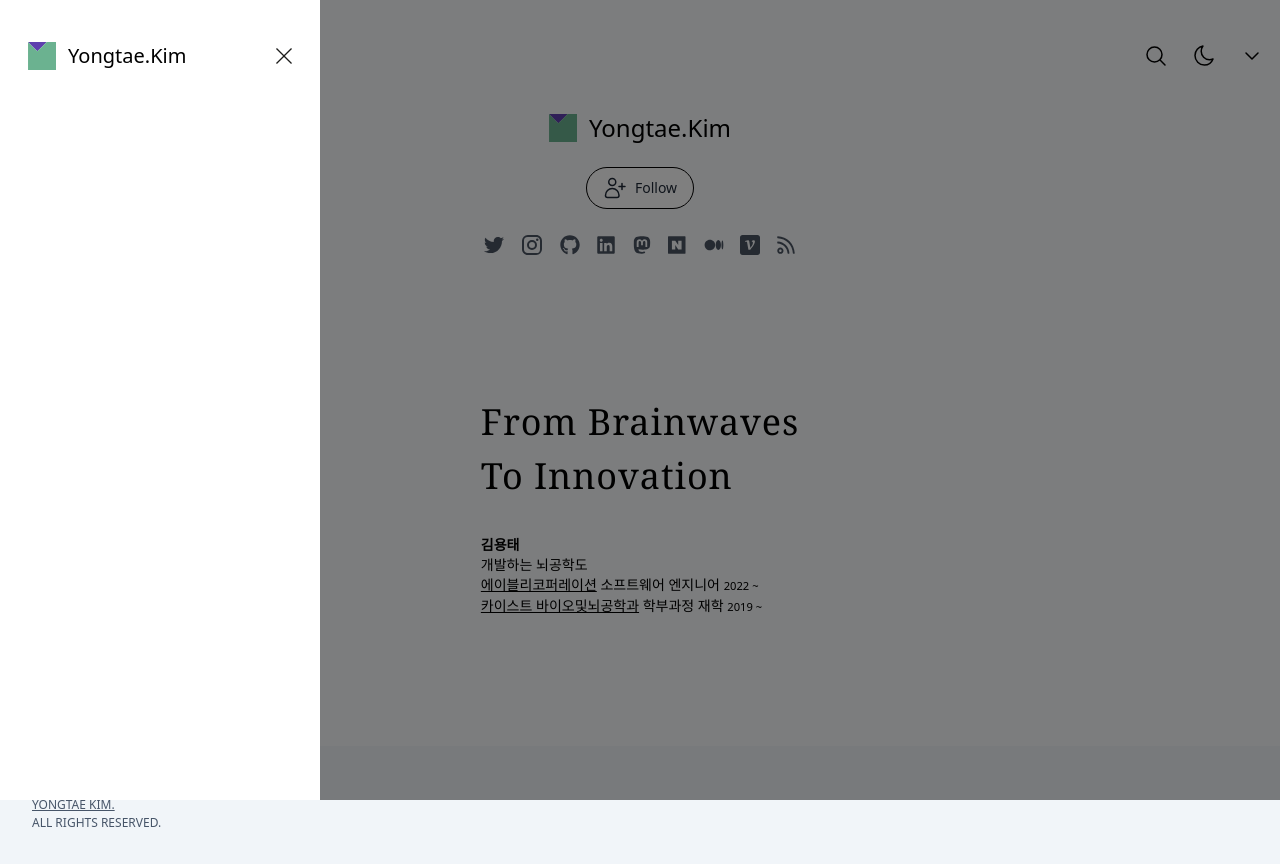
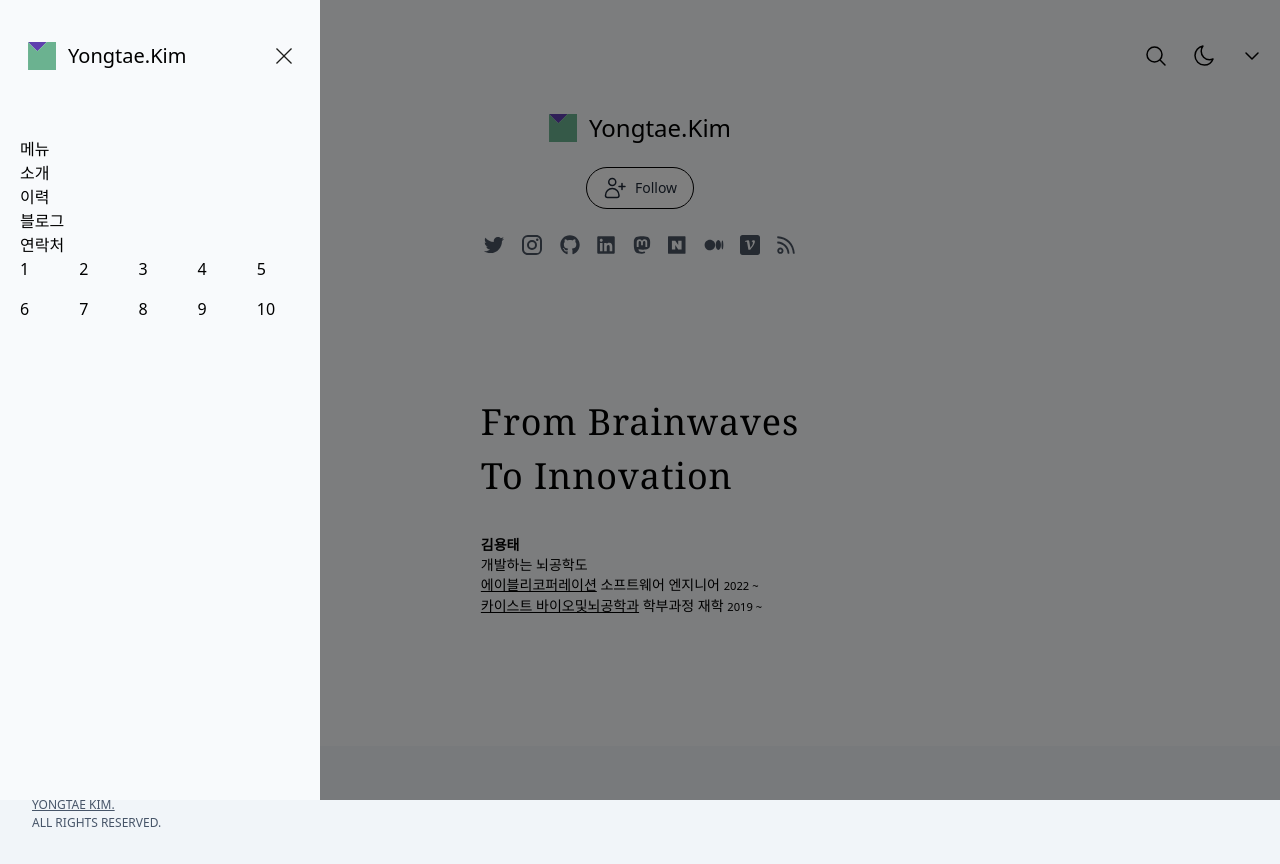
Before and after one commit to yongtae923/gatsby-blog, a Gatsby site: page / in a window 1280 px wide. Both pictures are taken after a click on the button 28 px from the left and 56 px from the top of the page. Built offline with nearby package versions, Linux system fonts and the light colour scheme; Gatsby itself is replaced by a stand-in of ours.

Commit message:
feat: Add content in memu modal

```diff
--- a/src/components/layout.tsx
+++ b/src/components/layout.tsx
@@ -124,14 +124,14 @@ const Layout: React.FC<LayoutProps> = ({ children }) => {
       {isModalOpen &&
         <div>
           <div onClick={toggleModal} className="fixed top-0 left-0 z-10 w-screen h-screen bg-black opacity-50" />
-          <div className="fixed top-0 left-0 z-20 h-screen bg-white w-80" >
-            <div className="relative flex flex-row items-center justify-between px-5 py-10">
+          <div className="fixed top-0 left-0 z-20 h-screen px-5 py-10 bg-slate-50 w-80">
+            <div className="relative flex flex-row items-center justify-between mb-16">
               <Link to="/" onClick={toggleModal} className="flex flex-row items-center pl-2" aria-label="Yongtae.Kim">
                 <svg xmlns="http://www.w3.org/2000/svg" version="1.1" className="mr-3 h-7 w-7" viewBox="0 0 1200 1200" fill="none">
                   <g><path fill="#5E3FAE" d="M 1.5,2.5 C 267.999,1.50021 534.666,1.16688 801.5,1.5C 668.549,135.284 535.049,268.618 401,401.5C 268.005,268.338 134.838,135.338 1.5,2.5 Z"/></g>
                   <g><path fill="#6BB290" d="M 801.5,1.5 C 934.833,1.5 1068.17,1.5 1201.5,1.5C 1201.5,401.5 1201.5,801.5 1201.5,1201.5C 801.5,1201.5 401.5,1201.5 1.5,1201.5C 1.5,801.833 1.5,402.167 1.5,2.5C 134.838,135.338 268.005,268.338 401,401.5C 535.049,268.618 668.549,135.284 801.5,1.5 Z"/></g>
                 </svg>
-                <h1 className="font-sans text-xl leading-relaxed text-center text-black break-words ">
+                <h1 className="font-sans text-xl font-medium leading-relaxed text-center text-black break-words ">
                   Yongtae.Kim
                 </h1>
               </Link>
@@ -141,6 +141,25 @@ const Layout: React.FC<LayoutProps> = ({ children }) => {
                 </svg>
               </button>
             </div>
+            <p>메뉴</p>
+            <ul>
+              <li>소개</li>
+              <li>이력</li>
+              <li>블로그</li>
+            </ul>
+            <p>연락처</p>
+            <ul className="grid grid-cols-5 gap-4">
+              <li>1</li>
+              <li>2</li>
+              <li>3</li>
+              <li>4</li>
+              <li>5</li>
+              <li>6</li>
+              <li>7</li>
+              <li>8</li>
+              <li>9</li>
+              <li>10</li>
+            </ul>
           </div>
         </div>
       }
```
